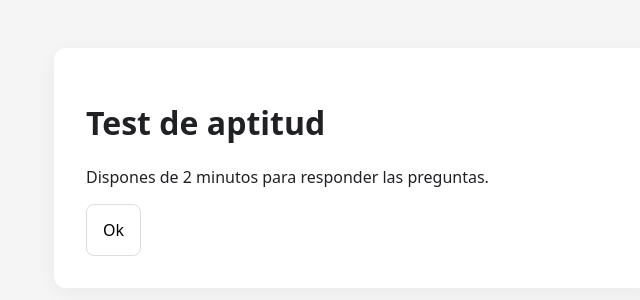
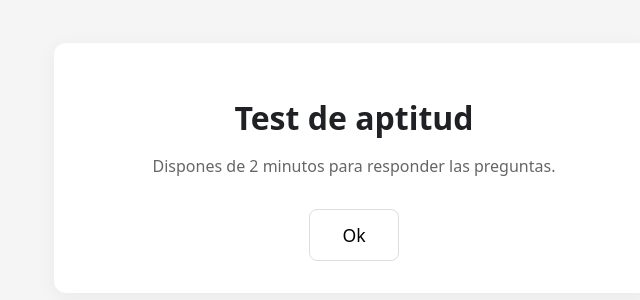
Before and after one commit to cyberSapoPerro/aptitud-test, a website built with Vite: page index.html in a window 1280 px wide. Shown: the part 232-532 px from the top of the page, without its empty margins (286-926 px from the left). Built offline with nearby package versions, Linux system fonts and the light colour scheme.

Commit message:
ui: improve start screen ui

```diff
--- a/src/style.css
+++ b/src/style.css
@@ -3,6 +3,26 @@
   font-family: system-ui, sans-serif;
   color: #202124;
   background: #f5f5f5;
+}
+
+.start-screen {
+    text-align: center;
+    padding-block: 4rem;
+}
+
+.start-screen h1 {
+    margin-bottom: 1rem;
+}
+
+.start-screen p {
+    margin-bottom: 2rem;
+    color: #666;
+}
+
+#start {
+    padding: 0.8rem 2rem;
+    font-size: 1.1rem;
+    cursor: pointer;
 }
 
 body {
```
